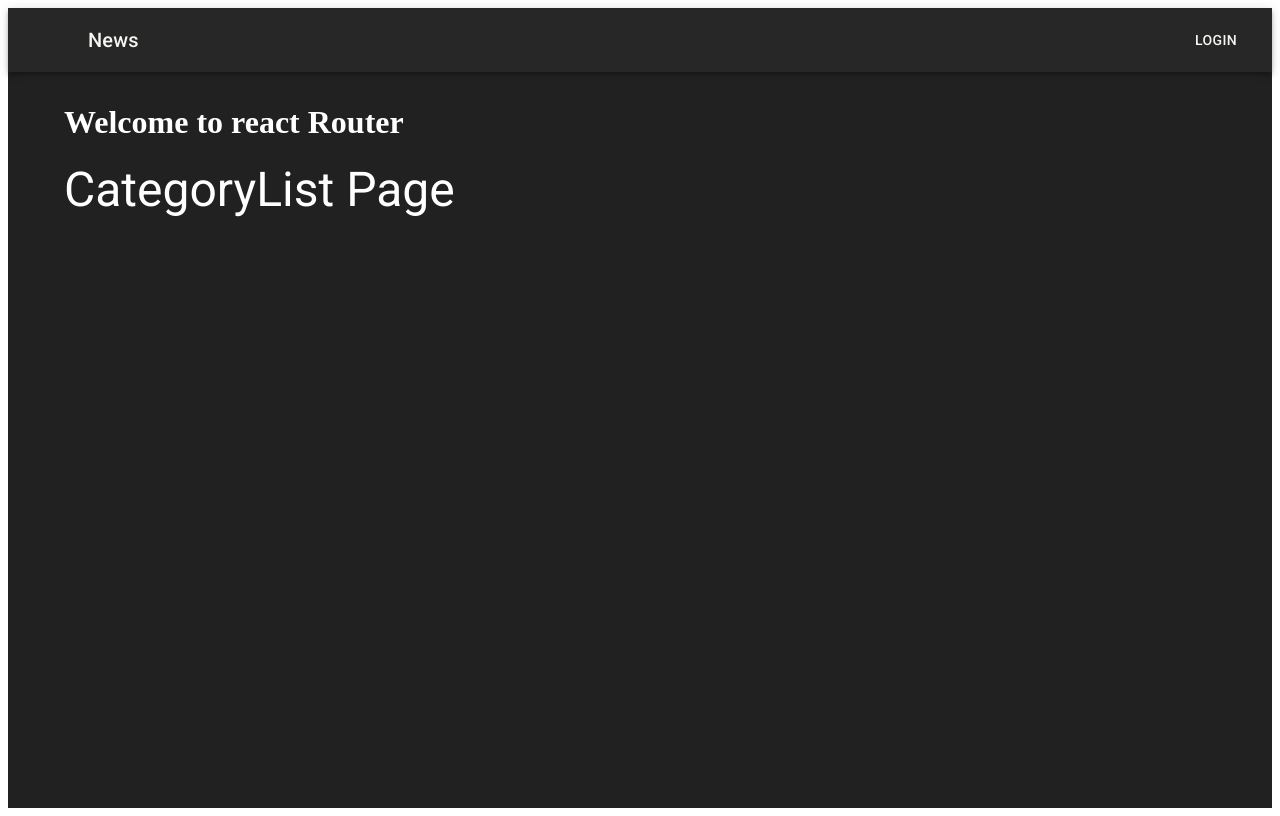
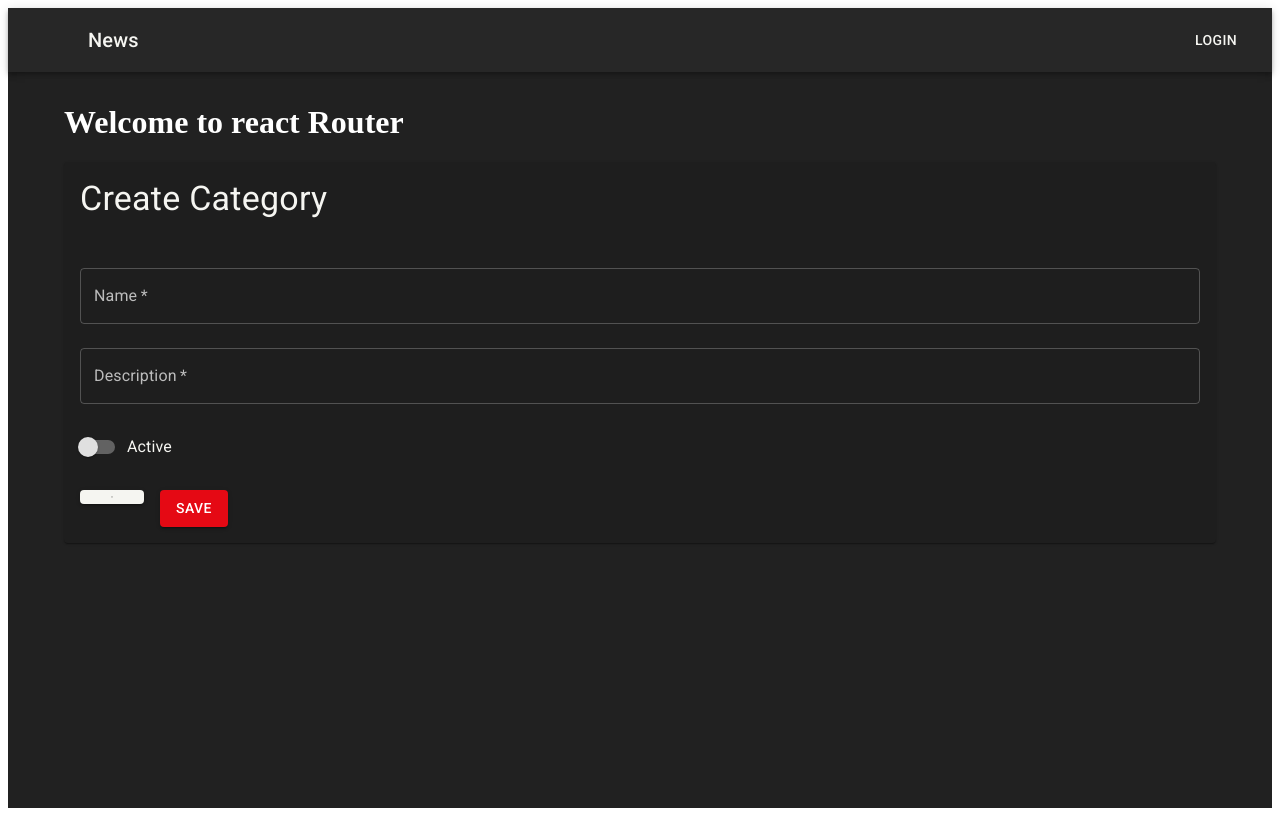
Before and after one commit to elilourenco/react-redux-app, a React (Create React App) app: page /categories/create in a window 1280 px wide. Built offline with nearby package versions, Linux system fonts and the light colour scheme; some icons are missing.

Commit message:
create the categorycreate

```diff
--- a/src/features/categories/CreateCategory.tsx
+++ b/src/features/categories/CreateCategory.tsx
@@ -1,12 +1,128 @@
-import { Box,Typography } from "@mui/material"
-
- const CategoryCreate = () =>(
-    <Box>
-        <Typography variant="h3" component= "h1">
-            CategoryList Page
-        </Typography>
-    </Box>
-)
+import { Box, Button, FormControl, FormControlLabel,
+    FormGroup, Grid, Paper, Switch, TextField,Typography } from "@mui/material"
+import { useParams } from "react-router-dom";
+import { useAppSelector } from "../../app/hooks";
+import { Category, selectCategoryById } from "./categorySlice";
+import { useState } from "react";
+import { Link } from "@mui/icons-material";
 
 
+
+ export  const CategoryCreate =() =>{
+
+    const [isdisabled, setIsdisabled] = useState(false)
+    const [category, setCategory]= useState<Category>({
+
+    id: "",
+    name: "",
+    is_active:false,
+    created_at: new Date(),
+    update_at: new Date(),
+    deleted_at:"",
+    description:"",
+});
+
+    const handleChange =(e: any) => {
+    }
+
+    const handleToggle= (e:any) =>{
+
+    }
+    return(
+
+
+    <Box>
+        <Paper>
+            <Box p={2}>
+                <Box mb={2}>
+                    <Typography variant="h4">Create Category</Typography>
+                </Box>
+            </Box>
+
+
+            <Box p={2}>
+
+
+                <form >
+                    <Grid container spacing={3}>
+
+                        <Grid  size={{xs:12}}>
+                            <FormControl fullWidth>
+                                <TextField
+                                    required
+                                    name="name"
+                                    label="Name"
+                                    value={category.name}
+                                    disabled={isdisabled}
+                                    onChange={handleChange}
+                                />
+                            </FormControl>
+
+                        </Grid>
+
+                        <Grid size={{xs: 12}} >
+                            <FormControl fullWidth>
+                                <TextField
+                                required
+                                name="Descrition"
+                                label="Description"
+                                value={category.name}
+                                disabled={isdisabled}
+                                onChange={handleChange}
+                                 />
+                            </FormControl>
+
+                        </Grid>
+
+                        <Grid size={{xs:12}} >
+                            <FormGroup>
+                                <FormControlLabel
+                                    control={
+                                        <Switch
+                                        name="is_active"
+                                        color="secondary"
+                                        checked ={category.is_active}
+                                        aria-label="Toggle switch"
+
+                                    />
+                            }
+
+                            label="Active"
+                            />
+
+                            </FormGroup>
+
+                        </Grid>
+
+                        <Grid size={{xs:12}} >
+                            <Box display="flex" gap={2}>
+                                <Button  variant="contained" component={Link} to="/categories">
+                                   Back
+
+                                </Button>
+
+                                <Button
+                                type="submit"
+                                variant="contained"
+                                color="secondary"
+                                disabled={isdisabled}
+                                >
+
+                                Save
+
+                                </Button>
+                            </Box>
+                        </Grid>
+
+
+
+                    </Grid>
+                </form>
+
+            </Box>
+        </Paper>
+    </Box>
+    )
+}
+
 export default CategoryCreate;
--- a/src/features/categories/EditCategory.tsx
+++ b/src/features/categories/EditCategory.tsx
@@ -67,7 +67,7 @@ import { Link } from "@mui/icons-material";
 
                         </Grid>
 
-                        <Grid size={{xs: 12}} >
+                        <Grid size={{xs:12}} >
                             <FormGroup>
                                 <FormControlLabel
                                     control={
@@ -87,12 +87,11 @@ import { Link } from "@mui/icons-material";
 
                         </Grid>
 
+                        <Grid size={{xs:12}} >
+                            <Box display="flex" gap={2}>
+                                <Button  variant="contained" component={Link} to="/categories">
+                                   Back
 
-
-                        <Grid size={{xs: 12}} >
-                            <Box display="flex" gap={2}>
-                                <Button variant ="contained" component={Link} to="/categories">
-                                 <p>Back</p>
                                 </Button>
 
                                 <Button
--- a/src/features/categories/categorySlice.tsx
+++ b/src/features/categories/categorySlice.tsx
@@ -1,7 +1,7 @@
 import {  createSlice } from "@reduxjs/toolkit";
 import { RootState } from "../../redux/store";
 
-interface Category{
+export interface Category{
     id:string;
     name: string;
     is_active:boolean;
```
